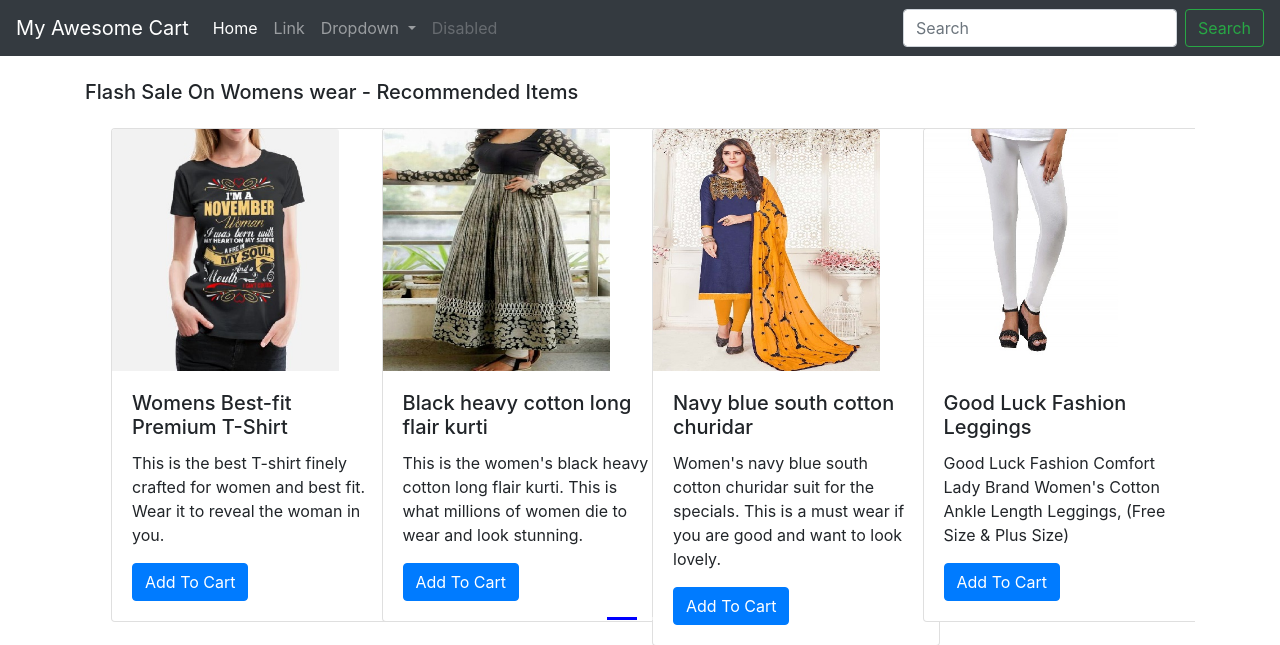
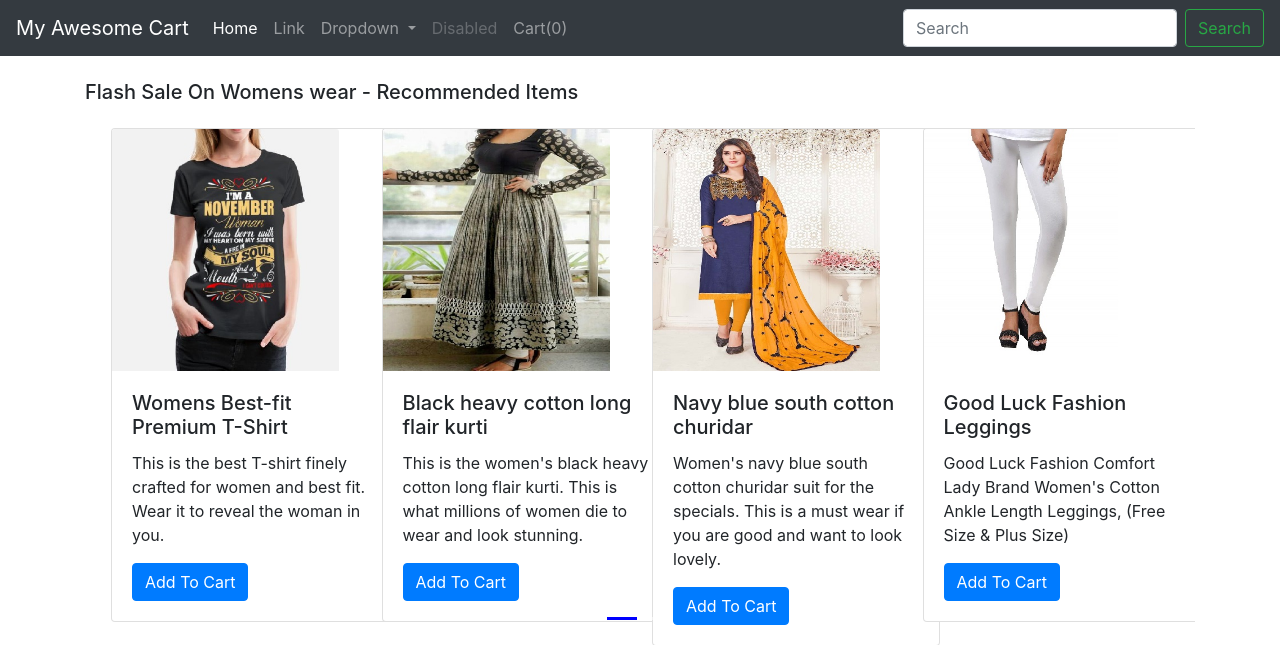
Before and after one commit to astrodestroyergithub/MyAwesomeCart, a Django app: page /shop/ in a window 1280 px wide. Shown: the top 645 px of the page. Run offline with Django 3.2, Linux system fonts and the light colour scheme; data comes from the database, SQL or seed files in the repository; some libraries are stand-ins or nearby versions.

Commit message:
Added cart items count

```diff
--- a/shop/templates/shop/basic.html
+++ b/shop/templates/shop/basic.html
@@ -43,6 +43,9 @@
             <li class="nav-item">
                 <a class="nav-link disabled" href="#" tabindex="-1" aria-disabled="true">Disabled</a>
             </li>
+            <li class="nav-item">
+                <a class="nav-link" href="#">Cart(<span id="cart">0</span>)</a>
+            </li>
         </ul>
         <form class="form-inline my-2 my-lg-0">
             <input class="form-control mr-sm-2" type="search" placeholder="Search" aria-label="Search">
--- a/shop/templates/shop/index.html
+++ b/shop/templates/shop/index.html
@@ -104,6 +104,7 @@ padding-right: 0;
     else
     {
         cart = JSON.parse(localStorage.getItem('cart'));
+        document.getElementById('cart').innerHTML = Object.keys(cart).length;
     }
     $('.cart').click(function(){
         console.log('clicked');
@@ -117,6 +118,7 @@ padding-right: 0;
         }
         console.log(cart);
         localStorage.setItem('cart', JSON.stringify(cart));
+        document.getElementById('cart').innerHTML = Object.keys(cart).length;
     });
 </script>
 
```
